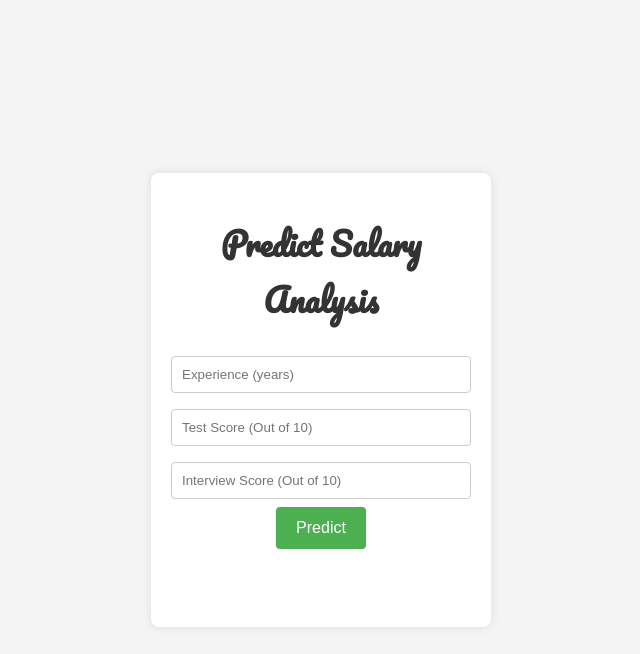
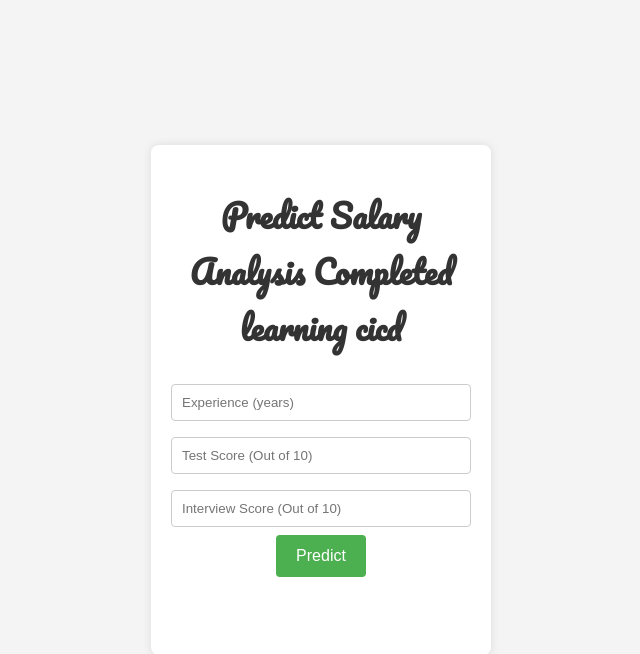
Before and after one commit to SharmajiKabetaDevesh/salary_prediction_flask_apk, a Flask app: page / in a window 1280 px wide. Shown: the top 654 px of the page, without its empty margins (319-959 px from the left). Run offline with Flask 3, Linux system fonts and the light colour scheme; parts of the project's set-up code (start-up, migrations or seed data) failed here and were passed over.

Commit message:
Update index.html

```diff
--- a/templates/index.html
+++ b/templates/index.html
@@ -70,7 +70,7 @@
 </head>
 <body>
     <div class="login">
-        <h1>Predict Salary Analysis</h1>
+        <h1>Predict Salary Analysis Completed learning cicd</h1>
         <!-- Main Input For Receiving Query to our ML -->
         <form action="{{ url_for('predict')}}" method="post">
             <input type="text" name="experience" placeholder="Experience (years)" required="required" />
```
